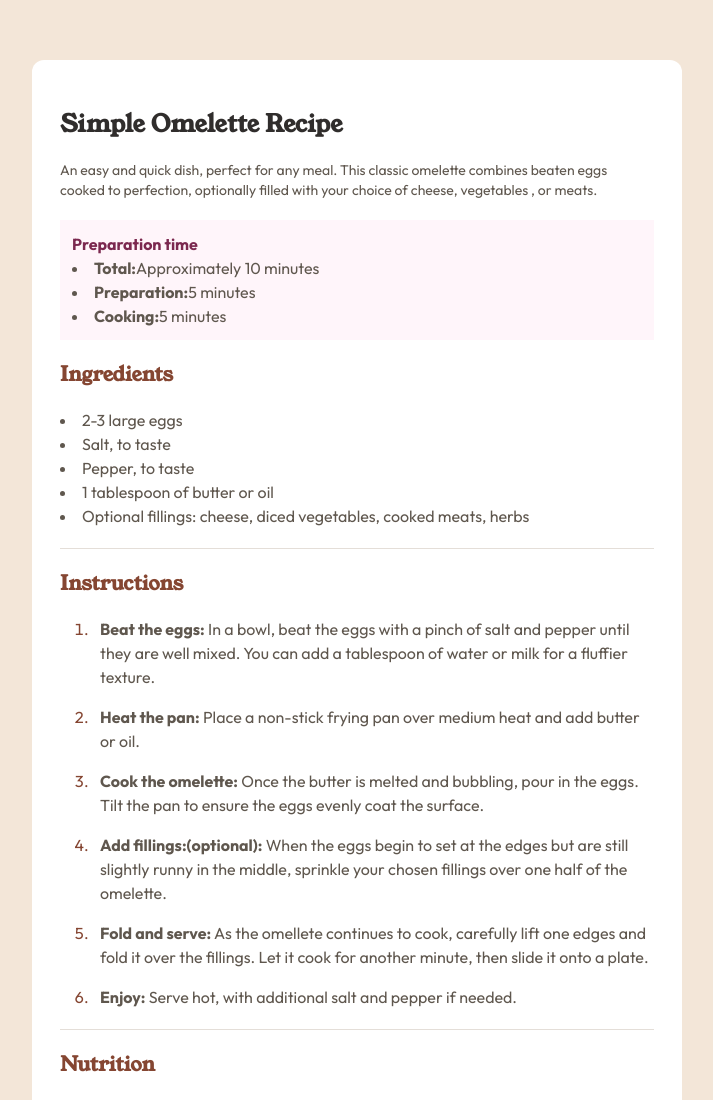
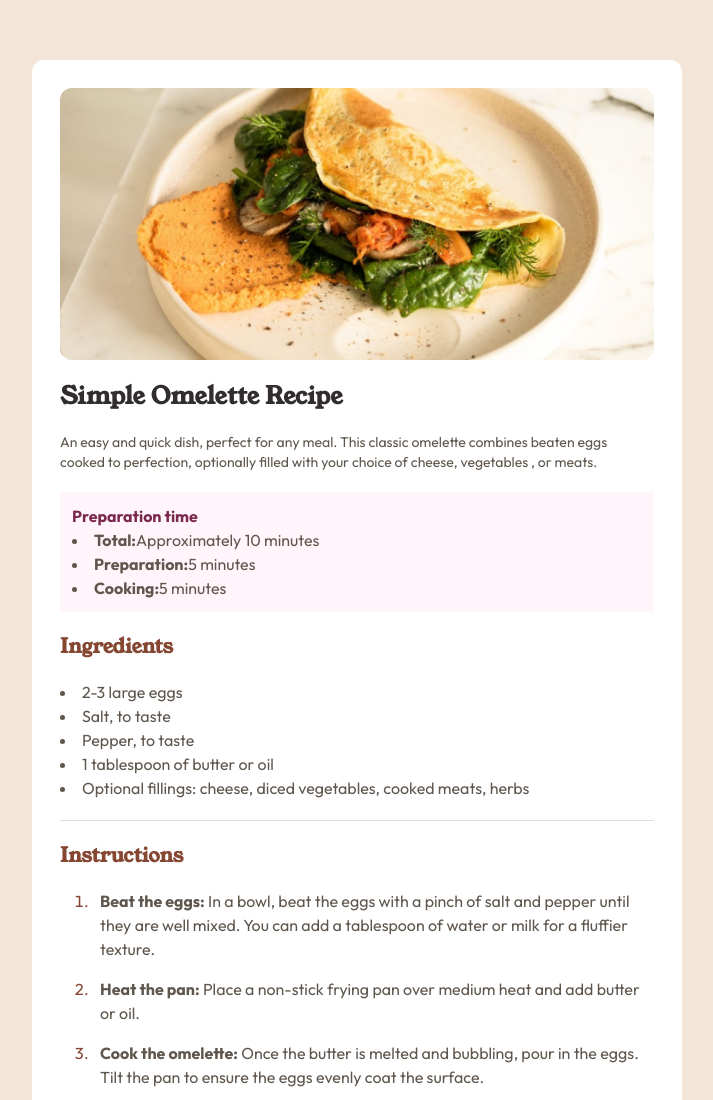
Before and after one commit to jeypeee/fm-recipe-page, a plain HTML site: page index.html in a window 1280 px wide. Shown: the top 1100 px of the page, without its empty margins (283-996 px from the left). Drawn offline with nearby package versions, Linux system fonts and the light colour scheme; the site is published under a folder, as on GitHub Pages, so addresses that start at the root find nothing.

Commit message:
updated img path

```diff
--- a/index.html
+++ b/index.html
@@ -48,7 +48,7 @@
       <main class="w-[650px] bg-white flex flex-col mt-15 rounded-xl p-7">
         <div class="flex justify-center">
           <img
-            src="/fm-recipe-page/assets/images/image-omelette.jpeg"
+            src="assets/images/image-omelette.jpeg"
             alt=""
             class="w-screen rounded-xl"
           />
```
